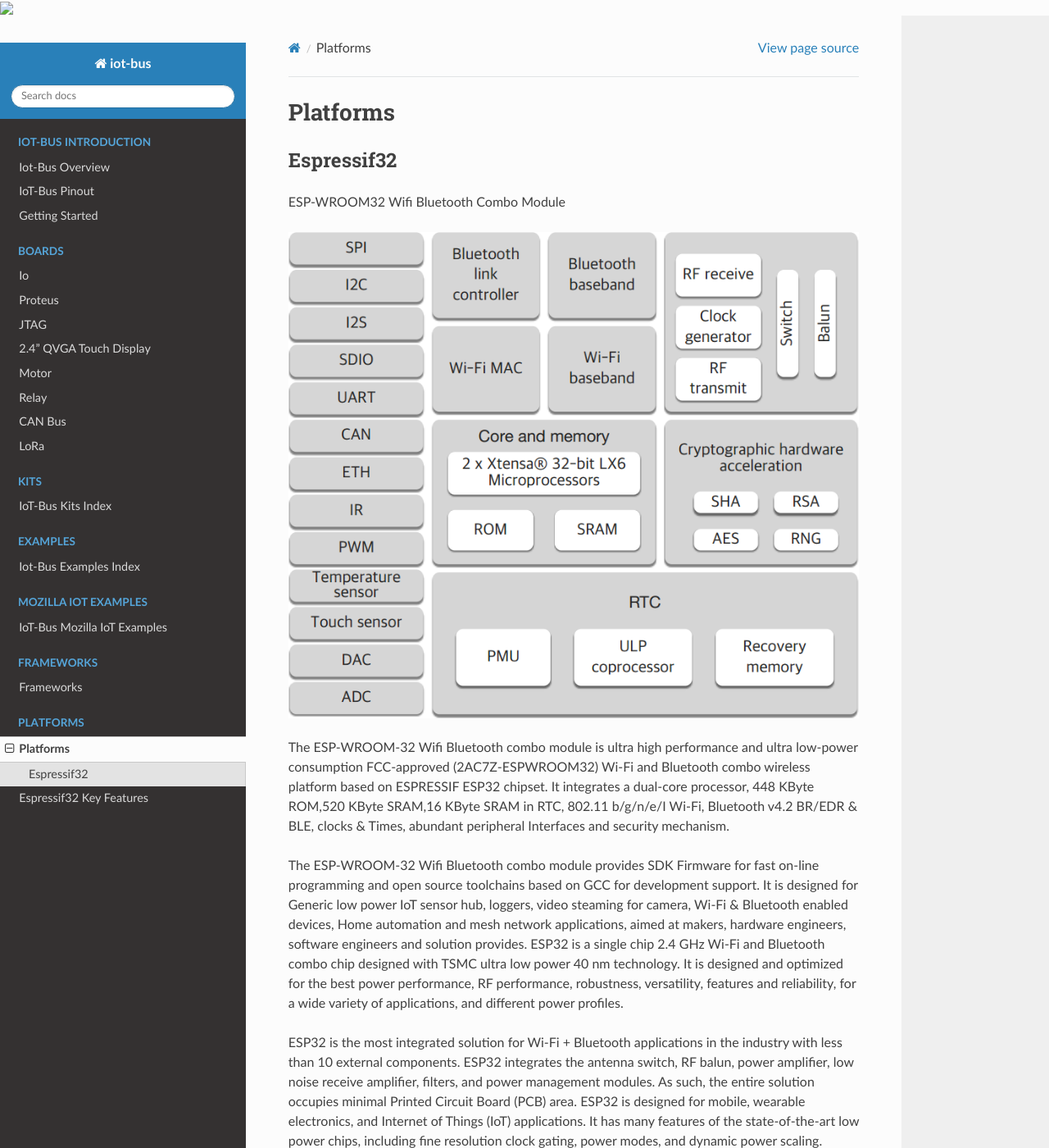
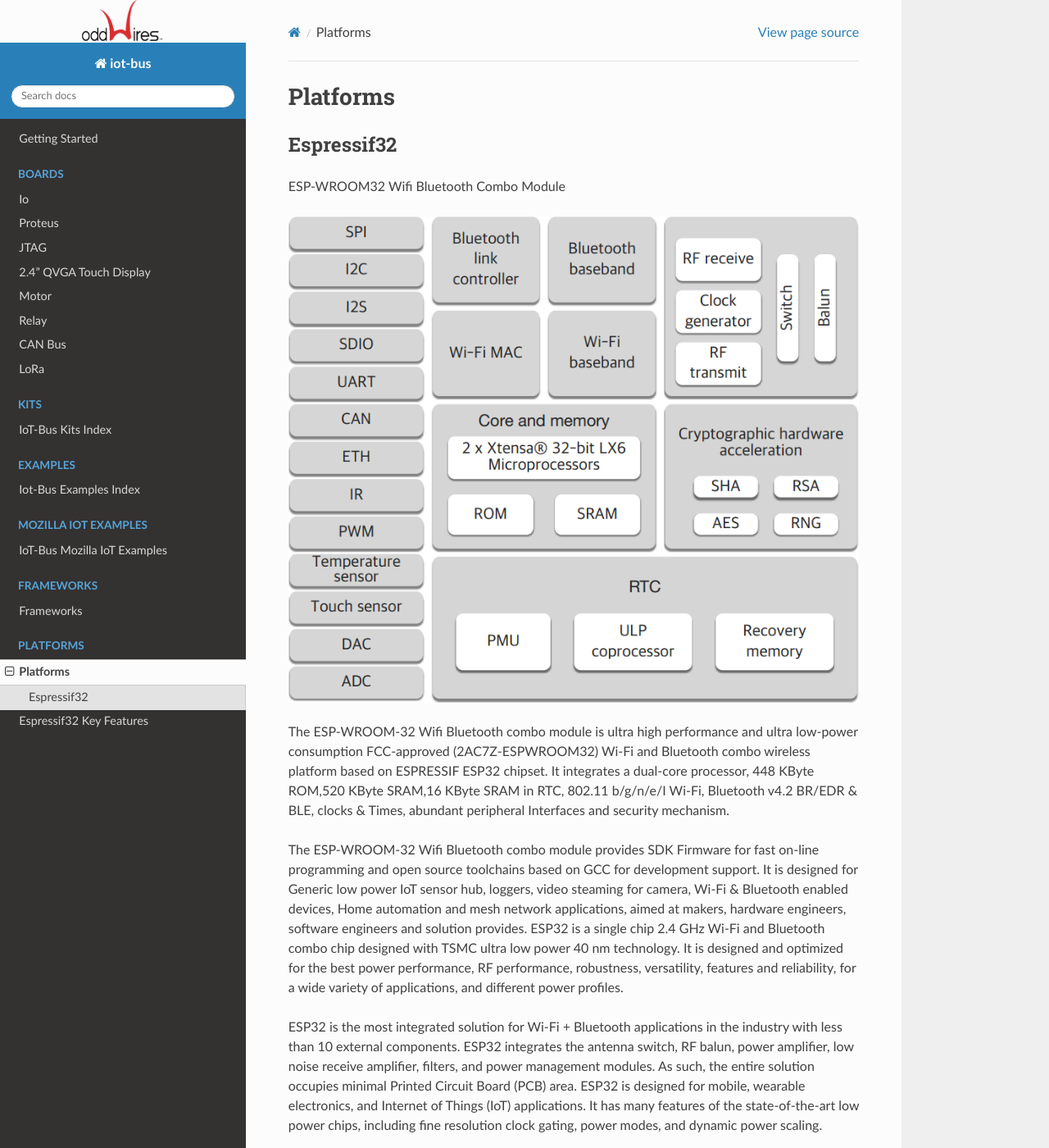
Before and after one commit to iot-bus/iot-bus.github.io, a Sphinx documentation site: the page built from docs/source/iot-bus-platforms.rst, in a window 1280 px wide and 1400 px high. Shown: the whole window at 82% size. Built offline with Sphinx 7.4.7 and the Read the Docs theme 2.0.0, drawn with Linux system fonts in a browser that asks for light colours.

Commit message:
Updated config file

```diff
--- a/docs/source/conf.py
+++ b/docs/source/conf.py
@@ -85,10 +85,9 @@
 # Add any paths that contain custom static files (such as style sheets) here,
 # relative to this directory. They are copied after the builtin static files,
 # so a file named "default.css" will overwrite the builtin "default.css".
-html_static_path = []
+html_static_path = ['_static']
 
-def setup(app):
-    app.add_stylesheet('css/extra.css')
+html_css_files = ['css/extra.css']
 
 
 # Custom sidebar templates, must be a dictionary that maps document names
@@ -110,7 +109,7 @@
 # The name of an image file (within the static path) to use as favicon of the
 # docs.  This file should be a Windows icon file (.ico) being 16x16 or 32x32
 # pixels large.
-html_favicon = '_static/oddWires-W-logo-sm-transparent_48x48.png'
+html_favicon = 'oddWires-W-logo-sm-transparent_48x48.png'
 
 
 # -- Options for LaTeX output ------------------------------------------------
```
